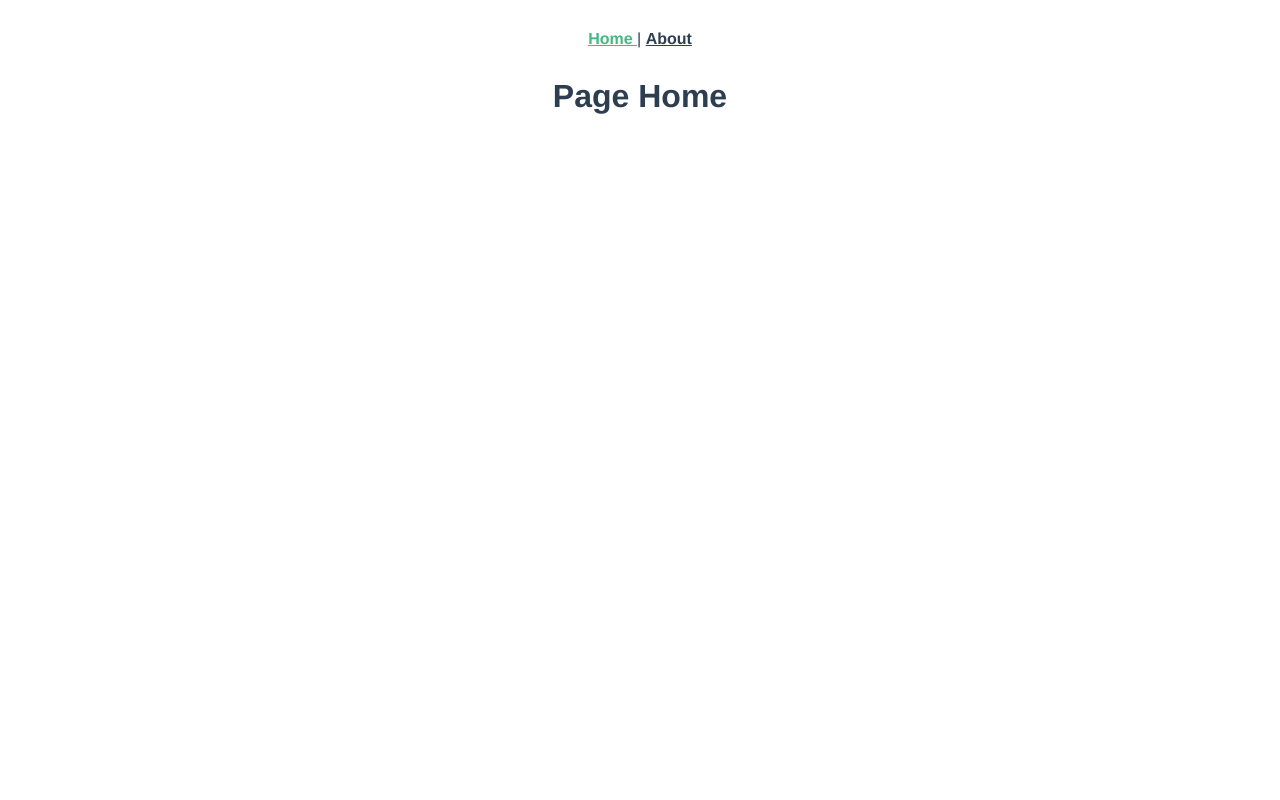
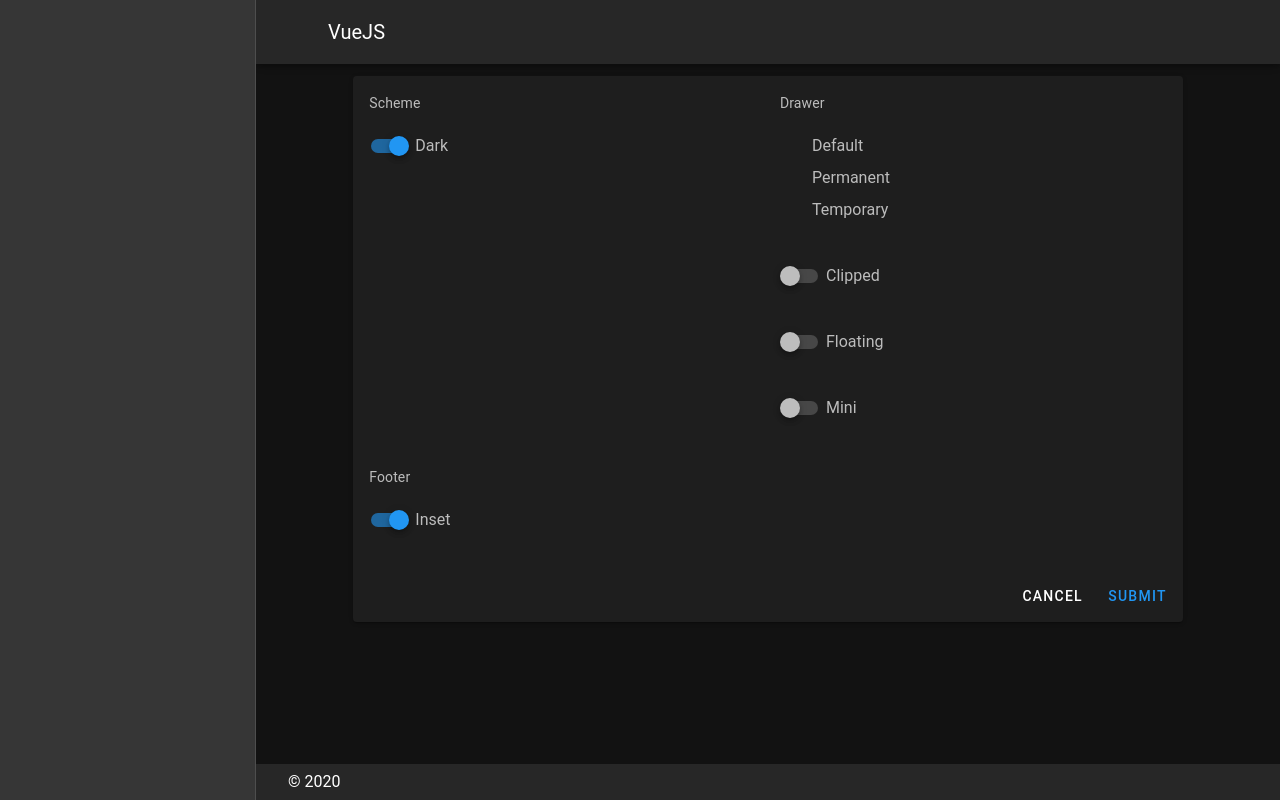
Before and after one commit to alvarosacari/vue-premande-features-and-components, a Vue app: page / in a window 1280 px wide. Built offline with nearby package versions, Linux system fonts and the light colour scheme; the HTML template or start-up script is replaced by a standard one.

Commit message:
App file has been improved with vuetify

```diff
--- a/src/App.vue
+++ b/src/App.vue
@@ -1,36 +1,140 @@
 <template>
-  <div id="app">
-    <div id="nav">
-      <router-link to="/">
-        Home
-      </router-link> |
-      <router-link to="/about">
-        About
-      </router-link>
-    </div>
-    <router-view />
-  </div>
+  <v-app id="my-app">
+    <v-navigation-drawer
+      v-model="primaryDrawer.model"
+      :clipped="primaryDrawer.clipped"
+      :floating="primaryDrawer.floating"
+      :mini-variant="primaryDrawer.mini"
+      :permanent="primaryDrawer.type === 'permanent'"
+      :temporary="primaryDrawer.type === 'temporary'"
+      app
+      overflow
+    />
+
+    <v-app-bar
+      :clipped-left="primaryDrawer.clipped"
+      app
+    >
+      <v-app-bar-nav-icon
+        v-if="primaryDrawer.type !== 'permanent'"
+        @click.stop="primaryDrawer.model = !primaryDrawer.model"
+      />
+      <v-toolbar-title>VueJS</v-toolbar-title>
+    </v-app-bar>
+
+    <v-main>
+      <v-container fluid>
+        <v-row
+          align="center"
+          justify="center"
+        >
+          <v-col cols="10">
+            <v-card>
+              <v-card-text>
+                <v-row>
+                  <v-col
+                    cols="12"
+                    md="6"
+                  >
+                    <span>Scheme</span>
+                    <v-switch
+                      v-model="$vuetify.theme.dark"
+                      primary
+                      label="Dark"
+                    />
+                  </v-col>
+                  <v-col
+                    cols="12"
+                    md="6"
+                  >
+                    <span>Drawer</span>
+                    <v-radio-group
+                      v-model="primaryDrawer.type"
+                      column
+                    >
+                      <v-radio
+                        v-for="drawer in drawers"
+                        :key="drawer"
+                        :label="drawer"
+                        :value="drawer.toLowerCase()"
+                        primary
+                      />
+                    </v-radio-group>
+                    <v-switch
+                      v-model="primaryDrawer.clipped"
+                      label="Clipped"
+                      primary
+                    />
+                    <v-switch
+                      v-model="primaryDrawer.floating"
+                      label="Floating"
+                      primary
+                    />
+                    <v-switch
+                      v-model="primaryDrawer.mini"
+                      label="Mini"
+                      primary
+                    />
+                  </v-col>
+                  <v-col
+                    cols="12"
+                    md="6"
+                  >
+                    <span>Footer</span>
+                    <v-switch
+                      v-model="footer.inset"
+                      label="Inset"
+                      primary
+                    />
+                  </v-col>
+                </v-row>
+              </v-card-text>
+              <v-card-actions>
+                <v-spacer />
+                <v-btn text>
+                  Cancel
+                </v-btn>
+                <v-btn
+                  text
+                  color="primary"
+                >
+                  Submit
+                </v-btn>
+              </v-card-actions>
+            </v-card>
+          </v-col>
+        </v-row>
+      </v-container>
+    </v-main>
+
+    <v-footer
+      :inset="footer.inset"
+      app
+    >
+      <span class="px-4">&copy; {{ new Date().getFullYear() }}</span>
+    </v-footer>
+  </v-app>
 </template>
 
-<style lang="scss">
-#app {
-  font-family: Avenir, Helvetica, Arial, sans-serif;
-  -webkit-font-smoothing: antialiased;
-  -moz-osx-font-smoothing: grayscale;
-  text-align: center;
-  color: #2c3e50;
-}
-
-#nav {
-  padding: 30px;
-
-  a {
-    font-weight: bold;
-    color: #2c3e50;
-
-    &.router-link-exact-active {
-      color: #42b983;
+<script>
+export default {
+  data () {
+    return {
+      drawers: ['Default', 'Permanent', 'Temporary'],
+      primaryDrawer: {
+        model: null,
+        type: 'default',
+        clipped: false,
+        floating: false,
+        mini: false
+      },
+      footer: {
+        inset: true
+      }
     }
   }
 }
+</script>
+
+<style lang="scss">
 </style>
```
